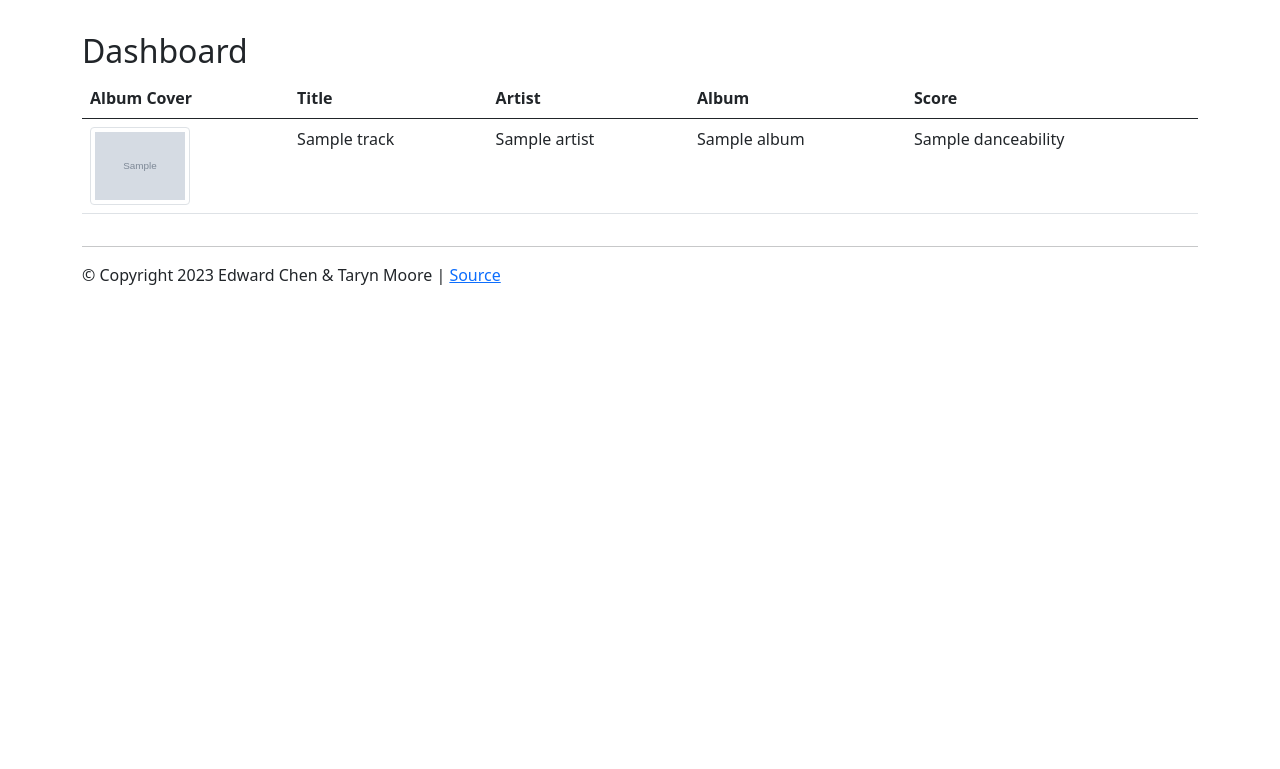
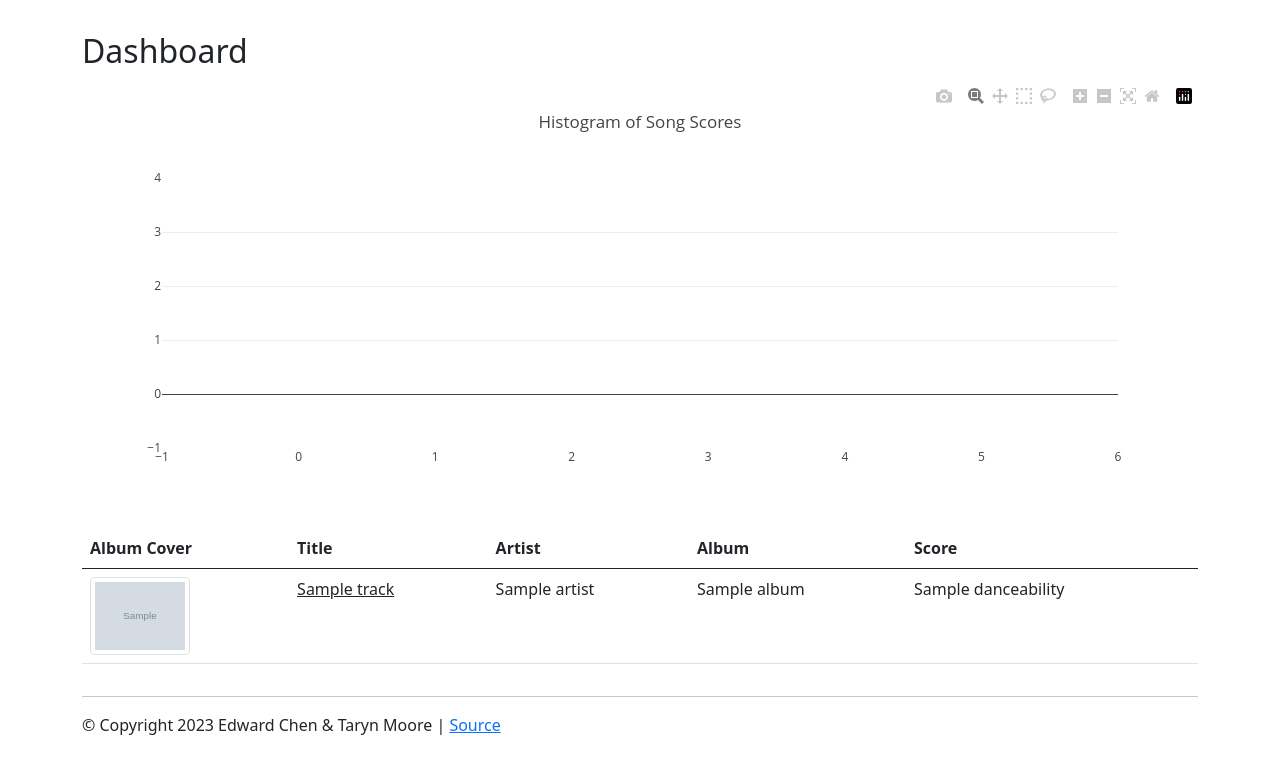
Before and after one commit to chnn128/pythonfinal, a Flask app: template web_app/templates/spotify_dashboard.html in a window 1280 px wide. Shown: the part 67-836 px from the top of the page. Before the commit the page ends 352 px from the top, so only its background shows below. Run offline with Flask 3, Linux system fonts and the light colour scheme; the template is opened without the code that fills it: most values are stand-ins (such as "Sample title", 1, 10 or a date in 2020); grey boxes marked "Sample" are stand-in pictures; some libraries are stand-ins or nearby versions.

Commit message:
added histogram

```diff
--- a/app/main_app.py
+++ b/app/main_app.py
@@ -66,7 +66,8 @@
                       'Artist': track['artists'][0]['name'],
                       'Album': track['album']['name'],
                       'Thumbnail': track['album']['images'][1]['url'],
-                      'Danceability': sorted_track_attributerating[n]})
+                      'Danceability': sorted_track_attributerating[n],
+                      'SongURL': track['external_urls']['spotify']})
         n = n + 1
 
     #returning the sorted playlist
--- a/web_app/templates/spotify_dashboard.html
+++ b/web_app/templates/spotify_dashboard.html
@@ -4,6 +4,8 @@
 {% block content %}
 
     <h2>Dashboard</h2>
+
+    <div id="chart-container" height="700px"></div>
 
     <table class="table table-hover table-responsive caption-top">
         <thead>
@@ -23,7 +25,7 @@
         {% for track in data %}
             <tr>
                 <td> <img src="{{ track['Thumbnail'] }}" class="img-thumbnail" width="100px"/> </td>
-                <td>{{ track["Name"] }}</td>
+                <td> <a href="{{ track['SongURL'] }}" class="link-dark">{{ track["Name"] }}</a></td>
                 <td>{{ track["Artist"] }}</td>
                 <td>{{ track["Album"] }}</td>
                 <td>{{ track["Danceability"] }}</td>
@@ -32,4 +34,33 @@
         </tbody>
     </table>
 
+    <script src="https://cdn.plot.ly/plotly-latest.min.js"></script>
+    <script type="text/javascript">
+
+        console.log("SPOTIFY DASHBOARD...")
+        // use data from the router!
+
+        var DATA = JSON.parse('{{data | tojson}}') // https://stackoverflow.com/a/45132694/670433
+        console.log(DATA)
+
+        var trait = DATA.map(obj => obj["Danceability"])
+
+        const trace = {
+        x: trait,
+        type: 'histogram',
+        marker: {
+        color: 'gray', // using color parameter
+        },
+        };
+
+        const layout = {
+        title: 'Histogram of Song Scores' // Gives chart layout a title
+        };
+
+        const data = [trace];
+
+        Plotly.newPlot("chart-container", data, layout, {responsive: true});
+
+    </script>
+
 {% endblock %}
```
Also changed, not shown: web_app/routes/spotify_routes.py (+11 -0 lines).
